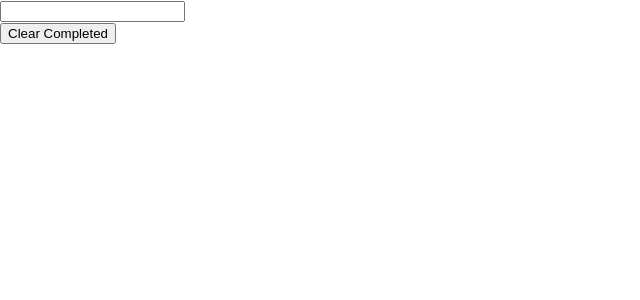
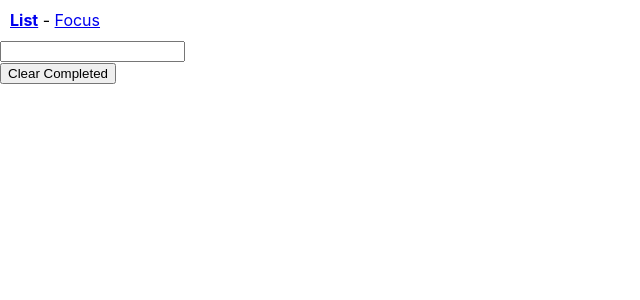
Before and after one commit to neyaznafiz/To-Do_List, a React (Create React App) app: page / in a window 1280 px wide. Shown: the top 300 px of the page, without its empty margins (0-640 px from the left). Built offline with nearby package versions, Linux system fonts and the light colour scheme.

Commit message:
navlik created

```diff
--- a/src/App.tsx
+++ b/src/App.tsx
@@ -1,14 +1,39 @@
 import React from "react";
-import { Route, Routes } from "react-router-dom";
+import { Route, Routes, NavLink } from "react-router-dom";
 import Focus from "./Pages/Focus";
 import List from "./Pages/List";
+import useState from 'react';
 
 function App() {
+  let activeStyle = {
+    fontWeight: "bold",
+  };
+
+  // const [tasks, setTasks] = useState<Task[]>([]);
+
   return (
     <div>
+      <div style={{ margin: "10px" }}>
+        <nav>
+          <NavLink
+            to="/"
+            style={({ isActive }) => (isActive ? activeStyle : undefined)}
+          >
+            List
+          </NavLink>{" "}
+          {""}- {""}
+          <NavLink
+            to="/focus"
+            style={({ isActive }) => (isActive ? activeStyle : undefined)}
+          >
+            Focus
+          </NavLink>
+        </nav>
+      </div>
+
       <Routes>
-        <Route path="/" element={<List/>} />
-        <Route path="/focus" element={<Focus/>} />
+        <Route path="/" element={<List />} />
+        <Route path="/focus" element={<Focus />} />
       </Routes>
     </div>
   );
```
